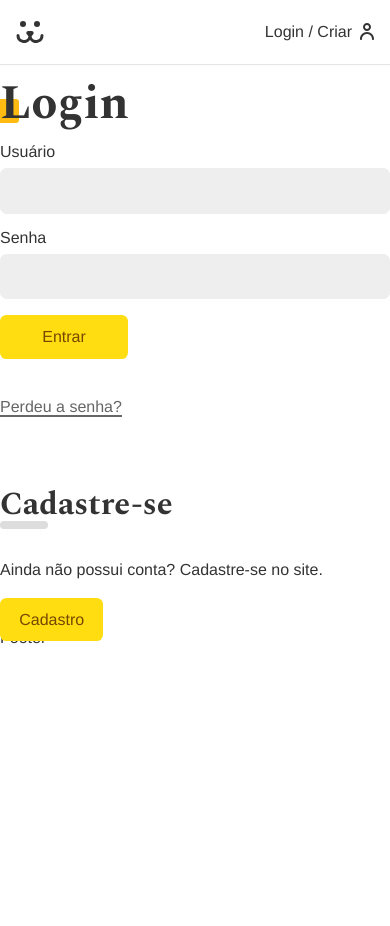
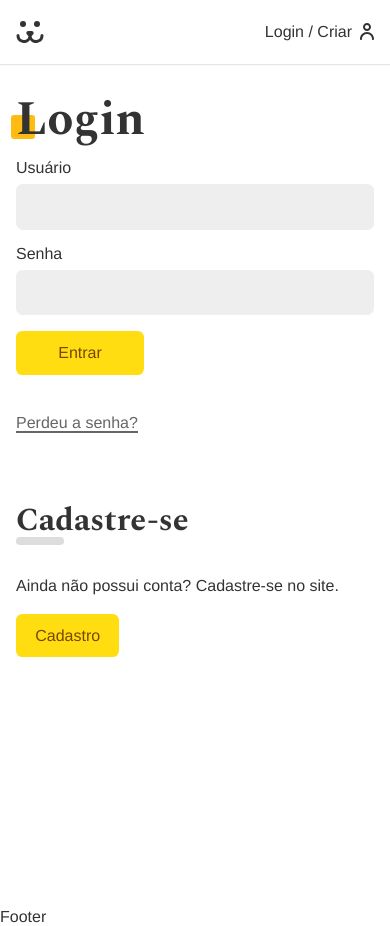
Before and after one commit to barbosadiego/dogs-react, a React (Create React App) app: page /login in a window 390 px wide. Before the commit the page ends 844 px from the top, so only its background shows below. Built offline with nearby package versions, Linux system fonts and the light colour scheme.

Commit message:
login background

```diff
--- /dev/null
+++ b/src/Components/Login/Login.css
@@ -0,0 +1,27 @@
+.login{
+  display: grid;
+  grid-template-columns: repeat(2,1fr);
+  min-height: 100vh;
+  gap: 2rem;
+}
+.login::before{
+  display: block;
+  content: '';
+  background: url('../../Assets/login.jpg') no-repeat center center;
+  background-size: cover;
+}
+.forms{
+  max-width: 30rem;
+  padding: 1rem;
+}
+@media screen and (max-width:40rem) {
+  .login{
+    grid-template-columns: 1fr;
+  }
+  .login::before{
+    display: none;
+  }
+  .forms{
+    max-width: 100%;
+  }
+}
--- a/src/Components/Login/Login.jsx
+++ b/src/Components/Login/Login.jsx
@@ -5,12 +5,14 @@ import LoginCreate from './LoginCreate';
 import LoginPasswordLost from './LoginPasswordLost';
 import LoginPasswordReset from './LoginPasswordReset';
 import { UserContext } from '../../UserContext';
+import './Login.css';
 
 const Login = () => {
-  const {login} = React.useContext(UserContext);
-  if(login === true) return <Navigate to='/conta'/>
+  const { login } = React.useContext(UserContext);
+  if (login === true) return <Navigate to="/conta" />;
   return (
-    <div>
+    <section className="login">
+      <div className='forms'>
         <Routes>
           <Route path="/" element={<LoginForm />} />
           <Route path="/criar" element={<LoginCreate />} />
@@ -18,6 +20,7 @@ const Login = () => {
           <Route path="/resetar" element={<LoginPasswordReset />} />
         </Routes>
       </div>
+    </section>
   );
 };
 
```
Lines whose indentation alone changed are shown as unchanged.
